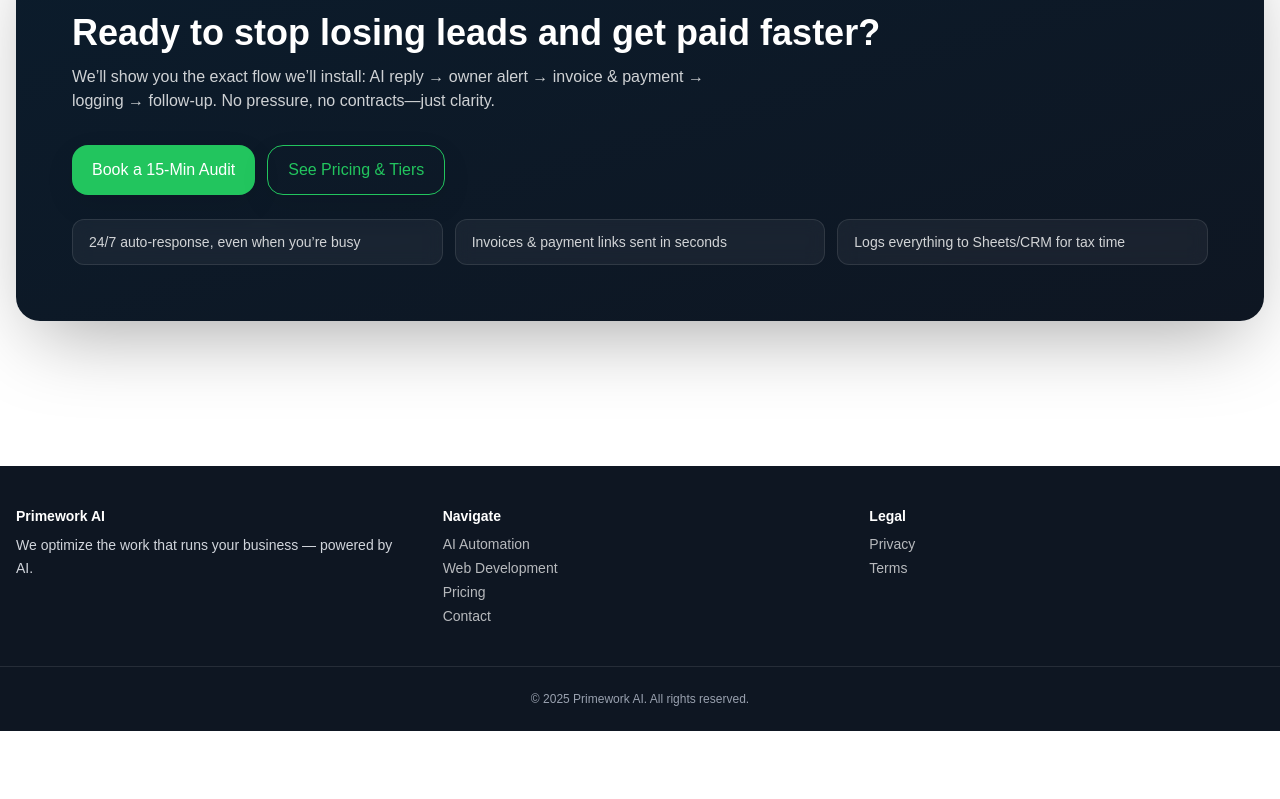
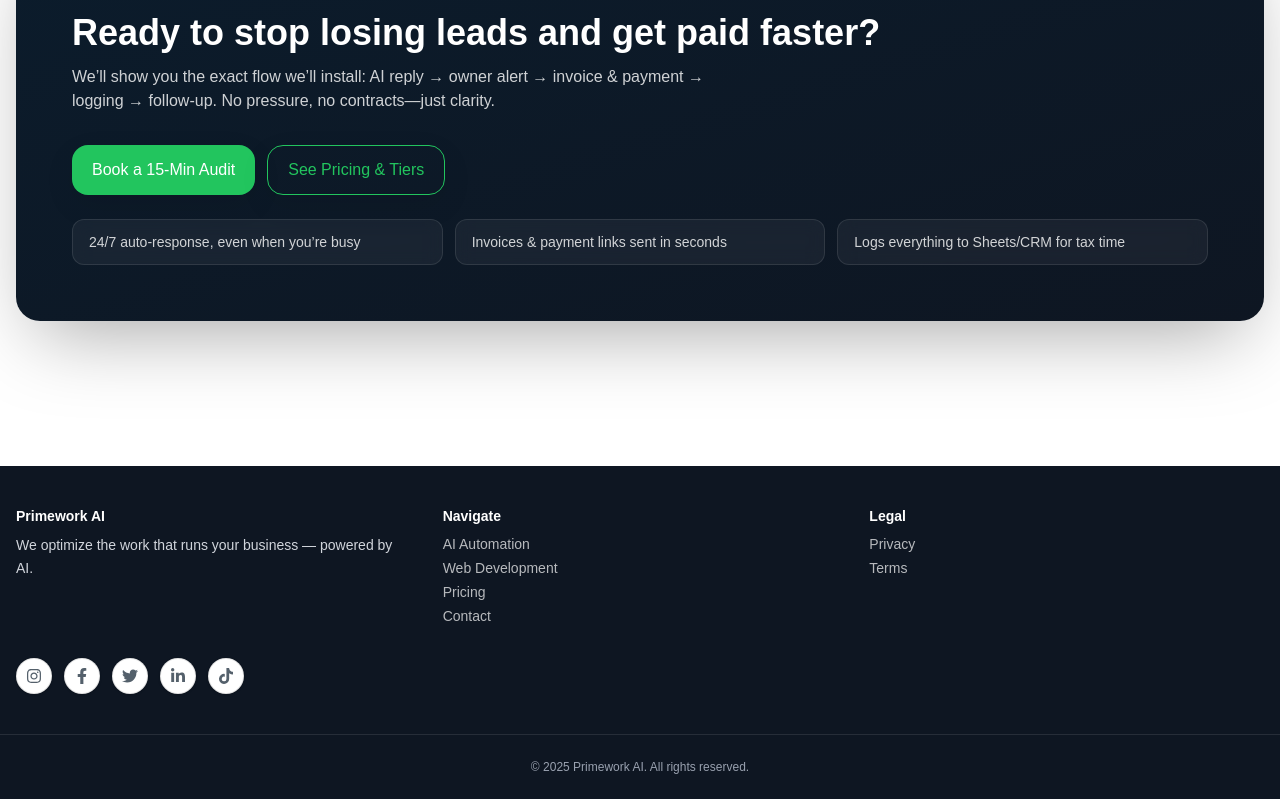
Before and after one commit to FMGJFish/primework-ai, a Next.js app: page / in a window 1280 px wide. Shown: the part 8132-8931 px from the top of the page. Before the commit the page ends 8863 px from the top, so only its background shows below. Built offline with nearby package versions, Linux system fonts and the light colour scheme.

Commit message:
Add social icons and update footer

```diff
--- a/components/Footer.tsx
+++ b/components/Footer.tsx
@@ -1,4 +1,5 @@
 import Link from "next/link";
+import SocialIcons from "@/components/SocialIcons";
 
 export default function Footer() {
   return (
@@ -21,7 +22,6 @@ export default function Footer() {
             <li><Link href="/web-development" className="footer-link">Web Development</Link></li>
             <li><Link href="/pricing" className="footer-link">Pricing</Link></li>
             <li><Link href="/contact" className="footer-link">Contact</Link></li>
-
           </ul>
         </div>
 
@@ -33,6 +33,7 @@ export default function Footer() {
             <li><Link href="/terms" className="footer-link">Terms</Link></li>
           </ul>
         </div>
+        <SocialIcons />
       </div>
 
       <div className="border-t border-white/10 py-6 text-center text-xs text-gray-400">
--- /dev/null
+++ b/components/SocialIcons.tsx
@@ -0,0 +1,67 @@
+// components/SocialIcons.tsx
+"use client";
+
+import Link from "next/link";
+import {
+  FaInstagram,
+  FaFacebookF,
+  FaTwitter,
+  FaLinkedinIn,
+  FaTiktok,
+} from "react-icons/fa";
+import type { IconType } from "react-icons";
+
+type Social = {
+  href: string;
+  label: string;
+  Icon: IconType;
+};
+
+const socials: Social[] = [
+  {
+    href: "https://instagram.com/primeworkai",
+    label: "Primework AI on Instagram",
+    Icon: FaInstagram,
+  },
+  {
+    href: "https://facebook.com/primeworkai",
+    label: "Primework AI on Facebook",
+    Icon: FaFacebookF,
+  },
+  {
+    href: "https://twitter.com/primeworkai",
+    label: "Primework AI on X / Twitter",
+    Icon: FaTwitter,
+  },
+  {
+    href: "https://linkedin.com/in/fmgjfish",
+    label: "Primework AI on LinkedIn",
+    Icon: FaLinkedinIn,
+  },
+  {
+    href: "https://tiktok.com/@primeworkai",
+    label: "Primework AI on TikTok",
+    Icon: FaTiktok,
+  },
+];
+
+export default function SocialIcons() {
+  return (
+    <div className="flex items-center gap-3">
+      {socials.map(({ href, label, Icon }) => (
+        <Link
+          key={href}
+          href={href}
+          target="_blank"
+          rel="noopener noreferrer"
+          aria-label={label}
+          className="flex h-9 w-9 items-center justify-center rounded-full border border-black/10
+                     text-brand-ink/70 hover:text-[var(--brand-accent)] hover:border-[var(--brand-accent)]
+                     transition-colors bg-white shadow-sm"
+        >
+          <Icon className="h-4 w-4" />
+        </Link>
+      ))}
+    </div>
+  );
+}
--- /dev/null
+++ b/components/icons/Tiktok.tsx
@@ -0,0 +1,16 @@
+// components/icons/Tiktok.tsx
+import * as React from "react";
+
+export function TiktokIcon(props: React.SVGProps<SVGSVGElement>) {
+  return (
+    <svg
+      viewBox="0 0 256 256"
+      aria-hidden="true"
+      focusable="false"
+      fill="currentColor"
+      {...props}
+    >
+      <path d="M176 40h-24a8 8 0 0 0-8 8v88.3a28 28 0 1 1-16-25.7V88h24a56 56 0 0 0 40 16v-24a32 32 0 0 1-32-32V48a8 8 0 0 0-8-8Z" />
+    </svg>
+  );
+}
--- a/package.json
+++ b/package.json
@@ -13,7 +13,8 @@
     "lucide-react": "^0.553.0",
     "next": "16.0.1",
     "react": "19.2.0",
-    "react-dom": "19.2.0"
+    "react-dom": "19.2.0",
+    "react-icons": "^5.5.0"
   },
   "devDependencies": {
     "@tailwindcss/postcss": "^4",
```
Also changed, not shown: 1 other file (tests, documents, lock files or other folders).
